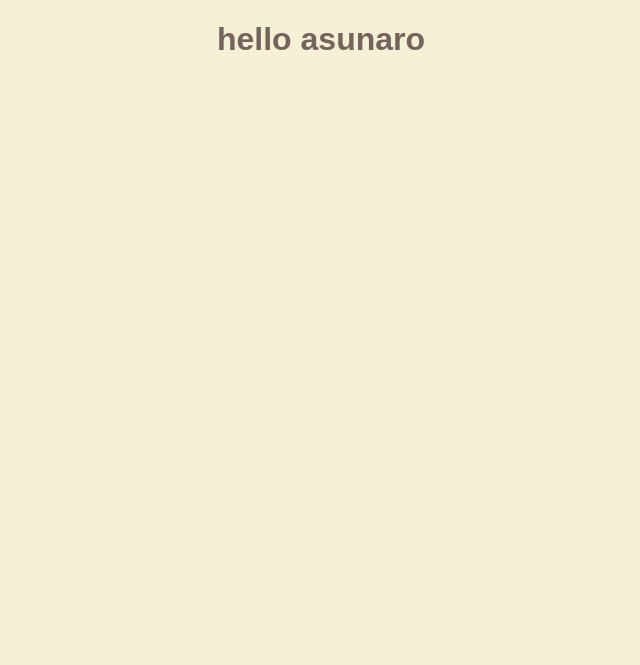
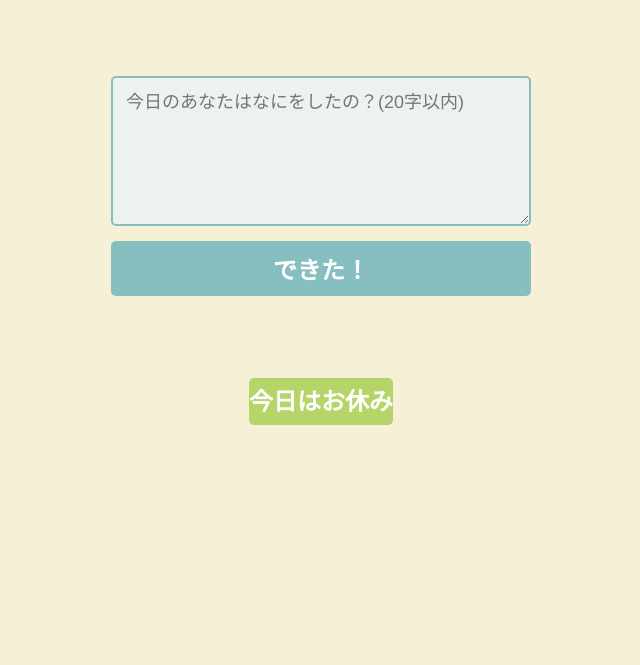
Before and after one commit to Sugar38Spice/asunaro, a Flask app: template templates/post.html in a window 1280 px wide. Shown: the top 665 px of the page, without its empty margins (319-959 px from the left). Run offline with Flask 2, Linux system fonts and the light colour scheme; the template is opened without the code that fills it, so the values that code supplies are empty.

Commit message:
Fix post.html

```diff
--- a/templates/post.html
+++ b/templates/post.html
@@ -12,11 +12,19 @@
 		<script src="./js/common.js"></script>  <!-- Javascript  -->
 </head>
 <body>
-<h1>hello asunaro</h1>
+		<br>
 
-<center>
-	<div class="box1"></div>
-	</center>
+			<form>
+				<textarea name="今日のあなたは？" class="feedback-input" placeholder="今日のあなたはなにをしたの？(20字以内)" maxlength="20"></textarea>
+				<input type="submit" value="できた！"/>
+			  </form>
+
+
+			  <br><br>
+
+			  <!-- 今日はお休みボタン -->
+			  <a href="zzz.html" type="zzz-btn">    今日はお休み    </a>
+			  <!-- ここまで -->
 
 
 <!--フッターからログアウトするための仕掛け -->
```
